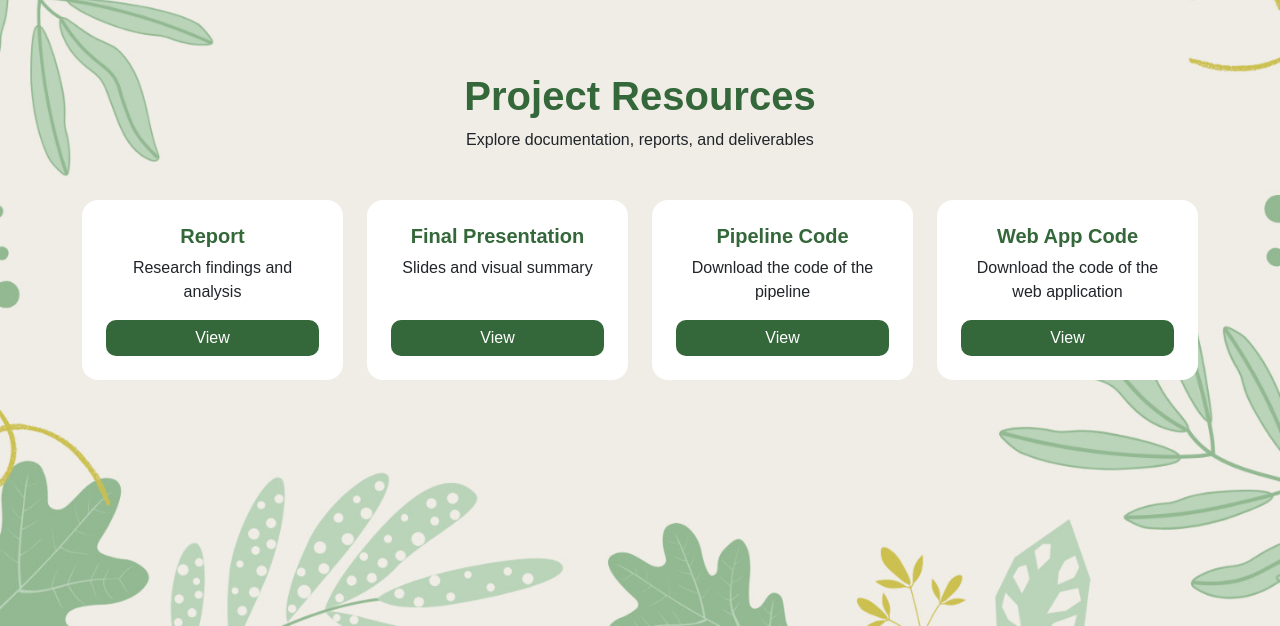
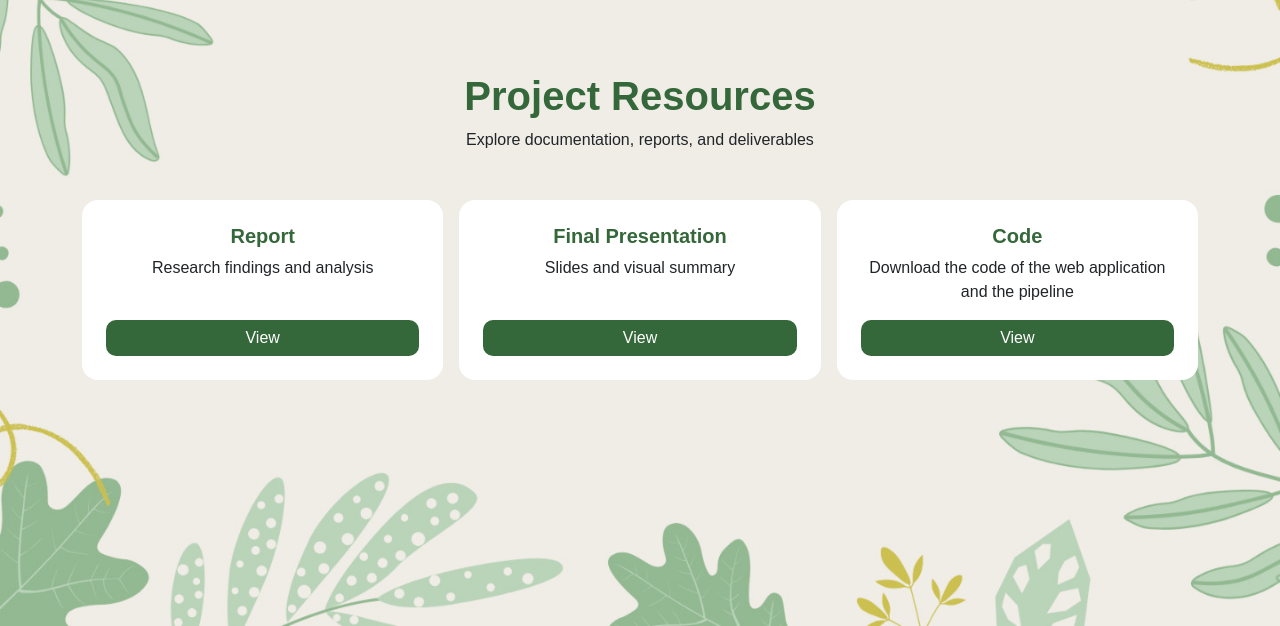
Before and after one commit to AlexandraMol/cropsense-web-app, a Flask app: page /resources in a window 1280 px wide. Shown: the part 174-800 px from the top of the page. Run offline with Flask 3, Linux system fonts and the light colour scheme.

Commit message:
Updating the README

```diff
--- a/templates/resources.html
+++ b/templates/resources.html
@@ -7,10 +7,10 @@ block content %}
     </div>
 
     <!-- Sections -->
-    <div class="row g-4">
+    <div class="row g-3">
 
         <!-- Report -->
-        <div class="col-md-6 col-lg-3">
+        <div class="col-md-6 col-lg-4">
             <div class="card section-card p-4 text-center h-100">
                 <h5>Report</h5>
                 <p class="subtitle">Research findings and analysis</p>
@@ -26,7 +26,7 @@ block content %}
         </div>
 
         <!-- Final Presentation -->
-        <div class="col-md-6 col-lg-3">
+        <div class="col-md-6 col-lg-4">
             <div class="card section-card p-4 text-center h-100">
                 <h5>Final Presentation</h5>
                 <p class="subtitle">Slides and visual summary</p>
@@ -41,27 +41,11 @@ block content %}
             </div>
         </div>
 
-        <!-- Code Documentation -->
-        <div class="col-md-6 col-lg-3">
+        <!-- Code -->
+        <div class="col-md-6 col-lg-4">
             <div class="card section-card p-4 text-center h-100">
-                <h5>Pipeline Code</h5>
-                <p class="subtitle">Download the code of the pipeline</p>
-                <!-- Open in new tab + security best practice -->
-                <a
-                        href="https://github.com/AntoineHERBAUX/CROPSENSE"
-                        target="_blank"
-                        rel="noopener noreferrer"
-                        class="btn btn-accent btn-custom mt-auto"
-                >View</a
-                >
-            </div>
-        </div>
-
-        <!-- Code -->
-        <div class="col-md-6 col-lg-3">
-            <div class="card section-card p-4 text-center h-100">
-                <h5>Web App Code</h5>
-                <p class="subtitle">Download the code of the web application</p>
+                <h5>Code</h5>
+                <p class="subtitle">Download the code of the web application and the pipeline</p>
                 <!-- Open in new tab + security best practice -->
                 <a
                         href="https://github.com/AlexandraMol/cropsense-web-app"
```
Also changed, not shown: README.md, 1 other file.
